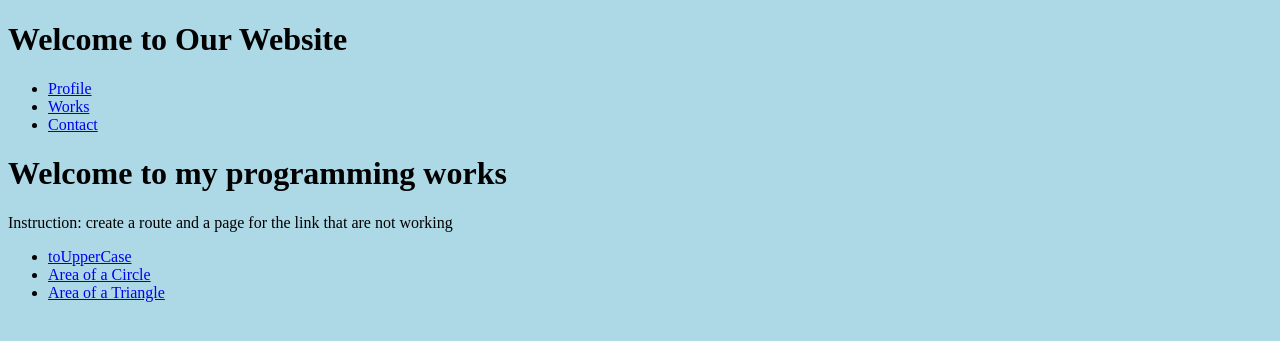
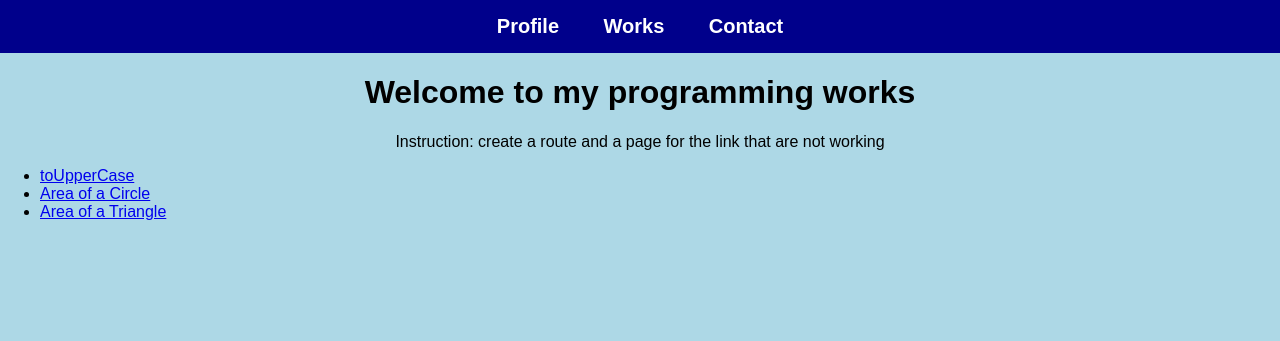
Before and after one commit to RaphaelInducil/personal_portfolio_website, a Flask app: page /home in a window 1280 px wide. Shown: the top 341 px of the page. Run offline with Flask 3, Linux system fonts and the light colour scheme.

Commit message:
ang gulo gulo na, pupublish ko muna bago ako mag tabas ng codes na di guamgana haha

```diff
--- a/Flask_Intro/app.py
+++ b/Flask_Intro/app.py
@@ -6,7 +6,7 @@
 def index():
     return render_template('index.html')
 
-@app.route('/')
+@app.route('/intro')
 def intro():
     return render_template('intro.html')
 
@@ -18,9 +18,11 @@
 def profile():
     return render_template('profile.html')
 
+@app.route('/works')
 def works():
     return render_template('works.html')
 
+@app.route('/works/touppercase', methods=['GET', 'POST'])
 def touppercase():
     result = None
     if request.method == 'POST':
--- a/Flask_Intro/templates/homepage.html
+++ b/Flask_Intro/templates/homepage.html
@@ -1,10 +1,69 @@
- <!DOCTYPE html>
+<!DOCTYPE html>
 <html>
 <head>
-    <title>Home page</title>
+    <title>Home Page</title>
+    <style>
+        body {
+            background-color: lightblue;
+            font-family: Arial, sans-serif;
+            margin: 0;
+            padding: 0;
+        }
+
+        nav {
+            background-color: darkblue;
+            padding: 15px;
+            text-align: center;
+        }
+
+        nav ul {
+            list-style-type: none;
+            margin: 0;
+            padding: 0;
+        }
+
+        nav ul li {
+            display: inline;
+            margin: 0 20px;
+        }
+
+        nav ul li a {
+            color: white;
+            text-decoration: none;
+            font-size: 20px;
+            font-weight: bold;
+        }
+
+        nav ul li a:hover {
+            text-decoration: underline;
+        }
+
+        h1, p {
+            text-align: center;
+        }
+
+        ul.links {
+            text-align: center;
+            list-style: none;
+            padding: 0;
+        }
+
+        ul.links li {
+            margin: 10px 0;
+        }
+
+        ul.links li a {
+            text-decoration: none;
+            color: darkblue;
+            font-size: 18px;
+        }
+
+        ul.links li a:hover {
+            text-decoration: underline;
+        }
+    </style>
 </head>
-<body style="background-color:lightblue;">
-    <h1>Welcome to Our Website</h1>
+<body>
 
     <nav>
             <ul>
```
